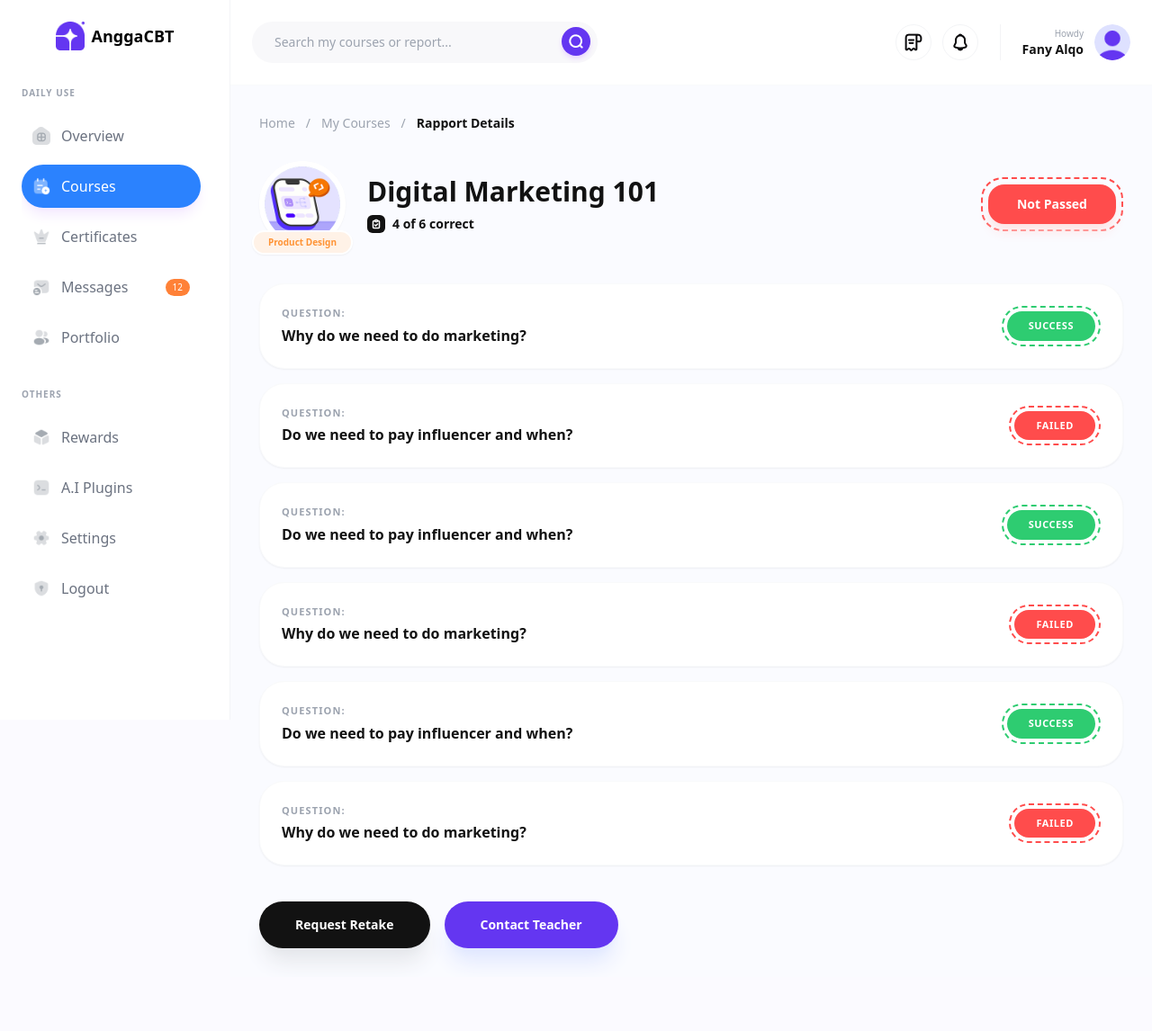
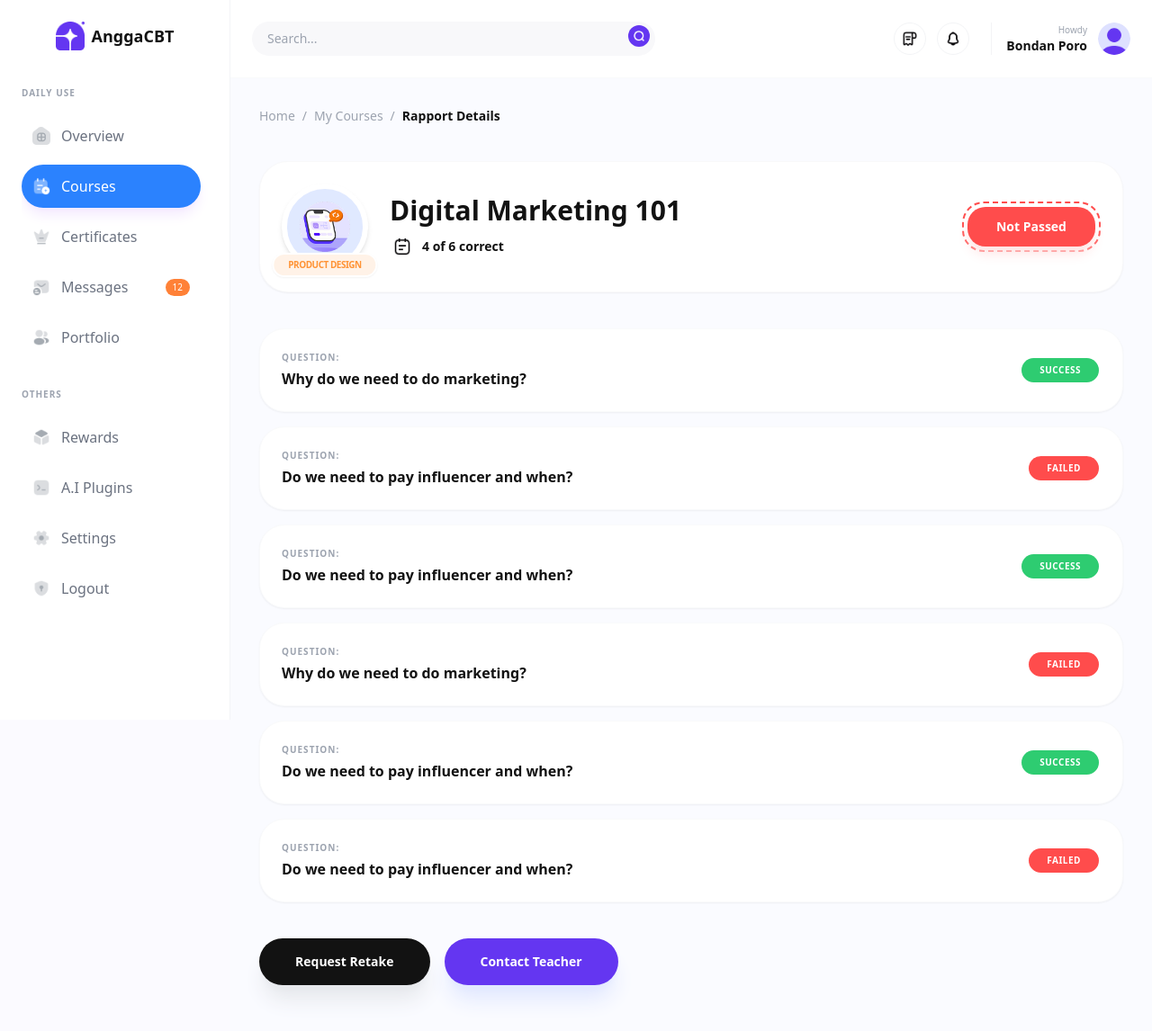
Before and after one commit to Liliang10/Web-AnggaCBT, a website: page raportDetail.html in a window 1280 px wide. Shown: the whole page at 90% size. Before the commit the page ends 1086 px from the top, so only its background shows below. Drawn offline with nearby package versions, Linux system fonts and the light colour scheme.

Commit message:
Update raportDetail.html

```diff
--- a/raportDetail.html
+++ b/raportDetail.html
@@ -4,15 +4,25 @@
     <meta charset="UTF-8">
     <meta name="viewport" content="width=device-width, initial-scale=1.0">
     <script src="https://cdn.tailwindcss.com"></script>
-    <title>Raport Detail</title>
+    <script defer src="https://unpkg.com/alpinejs@3.x.x/dist/cdn.min.js"></script>
+    <title>Raport Detail - AnggaCBT</title>
 </head>
-<body class="bg-[#FBFAFF] font-sans antialiased">
+<body class="bg-[#FBFAFF] font-sans antialiased text-[#121212]" x-data="{ isOpen: false }">
 
     <div class="flex min-h-screen">
-        <aside class="w-64 bg-white border-r border-gray-100 flex flex-col p-6 sticky top-0 h-screen">
-            <div class="flex items-center justify-center gap-2 font-bold text-lg mb-10">
-                <img src="images/logo.png" alt="logo" class="w-8">
-                <p>AnggaCBT</p>
+        <aside
+            x-cloak
+            :class="isOpen ? 'translate-x-0' : '-translate-x-full'"
+            class="fixed inset-y-0 left-0 z-50 w-64 bg-white border-r border-gray-100 flex flex-col p-6 transition-transform duration-300 md:translate-x-0 md:relative md:sticky md:top-0 md:h-screen">
+
+            <div class="flex items-center justify-between md:justify-center gap-2 font-bold text-lg mb-10">
+                <div class="flex items-center gap-2">
+                    <img src="images/logo.png" alt="logo" class="w-8">
+                    <p>AnggaCBT</p>
+                </div>
+                <button @click="isOpen = false" class="md:hidden text-gray-400">
+                    <svg class="w-6 h-6" fill="none" stroke="currentColor" viewBox="0 0 24 24"><path stroke-linecap="round" stroke-linejoin="round" stroke-width="2" d="M6 18L18 6M6 6l12 12"></path></svg>
+                </button>
             </div>
 
             <div class="flex flex-col gap-8 overflow-y-auto flex-1 custom-scrollbar pr-2">
@@ -30,7 +40,7 @@
                             </a>
                         </li>
                         <li>
-                            <a href="#" class="flex items-center gap-3 p-3 text-gray-500 hover:text-[#6436F1] font-medium">
+                            <a href="#" class="flex items-center gap-3 p-3 text-gray-500 hover:text-[#6436F1] font-medium transition-all">
                                 <img src="images/certificates.png" alt="" class="w-5"> Certificates
                             </a>
                         </li>
@@ -43,7 +53,7 @@
                             </a>
                         </li>
                         <li>
-                            <a href="#" class="flex items-center gap-3 p-3 text-gray-500 hover:text-[#6436F1] font-medium">
+                            <a href="#" class="flex items-center gap-3 p-3 text-gray-500 hover:text-[#6436F1] font-medium transition-all">
                                 <img src="images/portfolio.png" alt="" class="w-5"> Portfolio
                             </a>
                         </li>
@@ -62,147 +72,178 @@
             </div>
         </aside>
 
-        <main class="flex-1 flex flex-col bg-[#FAFBFF]">
-            <header class="bg-white p-6 flex items-center justify-between border-b border-gray-50">
-                <div class="relative w-96">
-                    <input type="text" placeholder="Search my courses or report..." class="w-full bg-[#F8F8FA] rounded-full py-3 px-6 outline-none text-sm border border-transparent focus:border-gray-200">
-                    <button class="absolute right-2 top-1.5 bg-[#6436F1] p-2 rounded-full shadow-md shadow-purple-200">
-                        <img src="images/search.png" alt="search" class="w-4 h-4">
+        <div x-show="isOpen" @click="isOpen = false" class="fixed inset-0 bg-black/50 z-40 md:hidden" x-transition.opacity></div>
+
+        <main class="flex-1 flex flex-col min-w-0 bg-[#FAFBFF]">
+            <header class="bg-white p-4 md:p-6 flex items-center justify-between border-b border-gray-50 gap-2 md:gap-4">
+                <div class="flex items-center gap-2 md:gap-4 flex-1">
+                    <button @click="isOpen = true" class="md:hidden p-2 bg-gray-50 rounded-lg shrink-0">
+                        <svg class="w-6 h-6 text-gray-600" fill="none" stroke="currentColor" viewBox="0 0 24 24">
+                            <path stroke-linecap="round" stroke-linejoin="round" stroke-width="2" d="M4 6h16M4 12h16m-7 6h7"></path>
+                        </svg>
                     </button>
+
+                    <div class="relative w-full max-w-[160px] sm:max-w-xs md:max-w-sm lg:max-w-md">
+                        <input type="text" placeholder="Search..."
+                            class="w-full bg-[#F8F8FA] rounded-full py-2 pl-4 pr-10 outline-none text-xs sm:text-sm border border-transparent focus:border-gray-200">
+                        <button class="absolute right-1.5 top-1 bg-[#6436F1] p-1.5 rounded-full">
+                            <img src="images/search.png" alt="search" class="w-3 h-3">
+                        </button>
+                    </div>
                 </div>
 
-                <div class="flex items-center gap-6">
-                    <div class="flex gap-3">
-                        <button class="w-10 h-10 flex items-center justify-center border border-gray-100 rounded-full hover:bg-gray-50"><img src="images/receipt.png" class="w-5"></button>
-                        <button class="w-10 h-10 flex items-center justify-center border border-gray-100 rounded-full hover:bg-gray-50"><img src="images/notification.png" class="w-5"></button>
+                <div class="flex items-center gap-2 md:gap-6 shrink-0">
+                    <div class="flex gap-1 md:gap-3">
+                        <button class="w-8 h-8 md:w-9 md:h-9 flex items-center justify-center border border-gray-100 rounded-full hover:bg-gray-50">
+                            <img src="images/receipt.png" class="w-3.5 md:w-4">
+                        </button>
+                        <button class="w-8 h-8 md:w-9 md:h-9 flex items-center justify-center border border-gray-100 rounded-full hover:bg-gray-50">
+                            <img src="images/notification.png" class="w-3.5 md:w-4">
+                        </button>
                     </div>
-                    <div class="flex items-center gap-3 border-l pl-6 border-gray-100">
+
+                    <div class="flex items-center gap-2 md:gap-3 border-l pl-2 md:pl-4 border-gray-100">
                         <div class="text-right">
-                            <p class="text-[10px] text-gray-400">Howdy</p>
-                            <p class="text-sm font-bold text-[#121212]">Fany Alqo</p>
+                            <p class="text-[10px] text-gray-400 hidden sm:block">Howdy</p>
+                            <p class="text-[11px] sm:text-sm font-bold leading-tight">Bondan Poro</p>
                         </div>
-                        <img src="images/profile_picture.png" alt="profile" class="w-10 h-10 rounded-full object-cover">
+                        <img src="images/profile_picture.png" alt="profile" class="w-8 h-8 md:w-9 md:h-9 rounded-full object-cover">
                     </div>
                 </div>
             </header>
 
-            <section class="p-8 max-w-5xl">
-                <nav class="flex items-center gap-3 text-sm text-gray-400 mb-8">
-                    <a href="#" class="hover:text-[#6436F1] transition-colors">Home</a>
+            <section class="p-4 md:p-8 max-w-5xl w-full mx-auto">
+                <nav class="flex items-center gap-2 text-[11px] md:text-sm text-gray-400 mb-6 md:mb-8 overflow-x-auto whitespace-nowrap pb-2">
+                    <a href="#" class="hover:text-[#6436F1]">Home</a>
                     <span>/</span>
-                    <a href="courses.html" class="hover:text-[#6436F1] transition-colors">My Courses</a>
+                    <a href="courses.html" class="hover:text-[#6436F1]">My Courses</a>
                     <span>/</span>
                     <span class="text-[#121212] font-semibold">Rapport Details</span>
                 </nav>
 
-                <div class="flex items-center justify-between mb-10">
-                    <div class="flex items-center gap-6">
+                <div class="flex flex-col md:flex-row md:items-center justify-between gap-6 mb-8 md:mb-10 bg-white p-6 rounded-[32px] border border-gray-100/50 shadow-sm">
+                    <div class="flex flex-col sm:flex-row items-center gap-6">
                         <div class="relative">
-                            <div class="w-24 h-24 bg-[#E0E9FF] rounded-full flex items-center justify-center overflow-hidden border-[6px] border-white shadow-sm">
-                                <img src="images/BigWebDevelopment.png" alt="Digital Marketing">
+                            <div class="w-20 h-20 md:w-24 md:h-24 bg-[#E0E9FF] rounded-full flex items-center justify-center overflow-hidden border-[6px] border-white shadow-md">
+                                <img src="images/BigWebDevelopment.png" alt="Icon" class="w-12 md:w-14">
                             </div>
-                            <div class="absolute -bottom-2 left-1/2 -translate-x-1/2 bg-[#FFF2E7] text-[#FF9335] text-[10px] font-bold px-4 py-1 rounded-full border-2 border-white shadow-sm whitespace-nowrap">
+                            <div class="absolute -bottom-2 left-1/2 -translate-x-1/2 bg-[#FFF2E7] text-[#FF9335] text-[10px] font-bold px-4 py-1 rounded-full border-2 border-white shadow-sm whitespace-nowrap uppercase tracking-tighter">
                                 Product Design
                             </div>
                         </div>
 
-                        <div>
-                            <h1 class="text-3xl font-extrabold text-[#121212] mb-2">Digital Marketing 101</h1>
-                            <div class="flex items-center gap-2 text-sm text-[#121212] font-bold">
-                                <div class="bg-[#121212] rounded-md p-1">
-                                    <svg class="w-3 h-3 text-white" fill="none" stroke="currentColor" viewBox="0 0 24 24"><path stroke-linecap="round" stroke-linejoin="round" stroke-width="3" d="M9 5H7a2 2 0 00-2 2v12a2 2 0 002 2h10a2 2 0 002-2V7a2 2 0 00-2-2h-2M9 5a2 2 0 002 2h2a2 2 0 002-2M9 5a2 2 0 012-2h2a2 2 0 012 2m-6 9l2 2 4-4"></path></svg>
+                        <div class="text-center sm:text-left">
+                            <h1 class="text-2xl md:text-3xl font-extrabold text-[#121212] mb-2 leading-tight">Digital Marketing 101</h1>
+                            <div class="flex items-center justify-center sm:justify-start gap-2 text-sm text-[#121212] font-bold">
+                                <div class="bg-white rounded-md p-1">
+                                    <img src="images/note-text.png" class="w-5 h-5 text-white" fill="none" stroke="currentColor" viewBox="0 0 24 24"><path stroke-linecap="round" stroke-linejoin="round" stroke-width="3" d="M5 13l4 4L19 7"></path></img>
                                 </div>
                                 4 of 6 correct
                             </div>
                         </div>
                     </div>
 
-                    <div class="border-2 border-dashed border-[#FF4C4C] rounded-[24px] p-1.5">
-                        <div class="bg-[#FF4C4C] text-white px-8 py-3 rounded-[18px] font-bold text-sm shadow-lg shadow-red-100">
-                            Not Passed
+                    <div class="flex justify-center">
+                        <div class="border-2 border-dashed border-[#FF4C4C] rounded-[24px] p-1">
+                            <div class="bg-[#FF4C4C] text-white px-8 py-3 rounded-[20px] font-bold text-sm shadow-lg shadow-red-100">
+                                Not Passed
+                            </div>
                         </div>
                     </div>
                 </div>
 
                 <div class="grid gap-4 mb-10">
-                    <div class="bg-white p-6 rounded-[28px] border border-gray-50 flex justify-between items-center shadow-sm hover:ring-2 hover:ring-gray-100 transition-all">
-                        <div>
-                            <p class="text-[11px] font-bold text-gray-400 uppercase tracking-widest mb-1">Question:</p>
-                            <p class="text-base font-bold text-[#121212]">Why do we need to do marketing?</p>
+                    <div class="bg-white p-5 md:p-6 rounded-[28px] border border-gray-50 flex flex-col sm:flex-row sm:justify-between sm:items-center gap-4 shadow-sm hover:shadow-md transition-all">
+                        <div class="min-w-0">
+                            <p class="text-[10px] font-bold text-gray-400 uppercase tracking-widest mb-1">Question:</p>
+                            <p class="text-sm md:text-base font-bold text-[#121212] truncate sm:whitespace-normal">Why do we need to do marketing?</p>
                         </div>
-                        <div class="border-2 border-dashed border-[#2ECC71] p-1 rounded-full">
-                            <div class="bg-[#2ECC71] text-white px-6 py-2 rounded-full text-[11px] font-bold uppercase tracking-wider">
-                                Success
+                        <div class="flex-shrink-0 self-start sm:self-center">
+                            <div class="border-[#2ECC71] p-0.5 rounded-full">
+                                <div class="bg-[#2ECC71] text-white px-5 py-1.5 rounded-full text-[10px] font-bold uppercase tracking-wider">
+                                    Success
+                                </div>
                             </div>
                         </div>
                     </div>
 
-                    <div class="bg-white p-6 rounded-[28px] border border-gray-50 flex justify-between items-center shadow-sm">
-                        <div>
-                            <p class="text-[11px] font-bold text-gray-400 uppercase tracking-widest mb-1">Question:</p>
-                            <p class="text-base font-bold text-[#121212]">Do we need to pay influencer and when?</p>
+                    <div class="bg-white p-5 md:p-6 rounded-[28px] border border-gray-50 flex flex-col sm:flex-row sm:justify-between sm:items-center gap-4 shadow-sm">
+                        <div class="min-w-0">
+                            <p class="text-[10px] font-bold text-gray-400 uppercase tracking-widest mb-1">Question:</p>
+                            <p class="text-sm md:text-base font-bold text-[#121212] truncate sm:whitespace-normal">Do we need to pay influencer and when?</p>
                         </div>
-                        <div class="border-2 border-dashed border-[#FF4C4C] p-1 rounded-full">
-                            <div class="bg-[#FF4C4C] text-white px-6 py-2 rounded-full text-[11px] font-bold uppercase tracking-wider">
-                                Failed
+                        <div class="flex-shrink-0 self-start sm:self-center">
+                            <div class="border-[#FF4C4C] p-0.5 rounded-full">
+                                <div class="bg-[#FF4C4C] text-white px-5 py-1.5 rounded-full text-[10px] font-bold uppercase tracking-wider">
+                                    Failed
+                                </div>
                             </div>
                         </div>
                     </div>
 
-                    <div class="bg-white p-6 rounded-[28px] border border-gray-50 flex justify-between items-center shadow-sm">
-                        <div>
-                            <p class="text-[11px] font-bold text-gray-400 uppercase tracking-widest mb-1">Question:</p>
-                            <p class="text-base font-bold text-[#121212]">Do we need to pay influencer and when?</p>
+                    <div class="bg-white p-5 md:p-6 rounded-[28px] border border-gray-50 flex flex-col sm:flex-row sm:justify-between sm:items-center gap-4 shadow-sm hover:shadow-md transition-all">
+                        <div class="min-w-0">
+                            <p class="text-[10px] font-bold text-gray-400 uppercase tracking-widest mb-1">Question:</p>
+                            <p class="text-sm md:text-base font-bold text-[#121212] truncate sm:whitespace-normal">Do we need to pay influencer and when?</p>
                         </div>
-                        <div class="border-2 border-dashed border-[#2ECC71] p-1 rounded-full">
-                            <div class="bg-[#2ECC71] text-white px-6 py-2 rounded-full text-[11px] font-bold uppercase tracking-wider">
-                                Success
+                        <div class="flex-shrink-0 self-start sm:self-center">
+                            <div class="border-[#2ECC71] p-0.5 rounded-full">
+                                <div class="bg-[#2ECC71] text-white px-5 py-1.5 rounded-full text-[10px] font-bold uppercase tracking-wider">
+                                    Success
+                                </div>
                             </div>
                         </div>
                     </div>
 
-                    <div class="bg-white p-6 rounded-[28px] border border-gray-50 flex justify-between items-center shadow-sm hover:ring-2 hover:ring-gray-100 transition-all">
-                        <div>
-                            <p class="text-[11px] font-bold text-gray-400 uppercase tracking-widest mb-1">Question:</p>
-                            <p class="text-base font-bold text-[#121212]">Why do we need to do marketing?</p>
+                    <div class="bg-white p-5 md:p-6 rounded-[28px] border border-gray-50 flex flex-col sm:flex-row sm:justify-between sm:items-center gap-4 shadow-sm">
+                        <div class="min-w-0">
+                            <p class="text-[10px] font-bold text-gray-400 uppercase tracking-widest mb-1">Question:</p>
+                            <p class="text-sm md:text-base font-bold text-[#121212] truncate sm:whitespace-normal">Why do we need to do marketing?</p>
                         </div>
-                        <div class="border-2 border-dashed border-[#FF4C4C] p-1 rounded-full">
-                            <div class="bg-[#FF4C4C] text-white px-6 py-2 rounded-full text-[11px] font-bold uppercase tracking-wider">
-                                Failed
+                        <div class="flex-shrink-0 self-start sm:self-center">
+                            <div class="border-[#FF4C4C] p-0.5 rounded-full">
+                                <div class="bg-[#FF4C4C] text-white px-5 py-1.5 rounded-full text-[10px] font-bold uppercase tracking-wider">
+                                    Failed
+                                </div>
                             </div>
                         </div>
                     </div>
 
-                    <div class="bg-white p-6 rounded-[28px] border border-gray-50 flex justify-between items-center shadow-sm">
-                        <div>
-                            <p class="text-[11px] font-bold text-gray-400 uppercase tracking-widest mb-1">Question:</p>
-                            <p class="text-base font-bold text-[#121212]">Do we need to pay influencer and when?</p>
+                    <div class="bg-white p-5 md:p-6 rounded-[28px] border border-gray-50 flex flex-col sm:flex-row sm:justify-between sm:items-center gap-4 shadow-sm hover:shadow-md transition-all">
+                        <div class="min-w-0">
+                            <p class="text-[10px] font-bold text-gray-400 uppercase tracking-widest mb-1">Question:</p>
+                            <p class="text-sm md:text-base font-bold text-[#121212] truncate sm:whitespace-normal">Do we need to pay influencer and when?</p>
                         </div>
-                        <div class="border-2 border-dashed border-[#2ECC71] p-1 rounded-full">
-                            <div class="bg-[#2ECC71] text-white px-6 py-2 rounded-full text-[11px] font-bold uppercase tracking-wider">
-                                Success
+                        <div class="flex-shrink-0 self-start sm:self-center">
+                            <div class="border-[#2ECC71] p-0.5 rounded-full">
+                                <div class="bg-[#2ECC71] text-white px-5 py-1.5 rounded-full text-[10px] font-bold uppercase tracking-wider">
+                                    Success
+                                </div>
                             </div>
                         </div>
                     </div>
 
-                    <div class="bg-white p-6 rounded-[28px] border border-gray-50 flex justify-between items-center shadow-sm hover:ring-2 hover:ring-gray-100 transition-all">
-                        <div>
-                            <p class="text-[11px] font-bold text-gray-400 uppercase tracking-widest mb-1">Question:</p>
-                            <p class="text-base font-bold text-[#121212]">Why do we need to do marketing?</p>
+                    <div class="bg-white p-5 md:p-6 rounded-[28px] border border-gray-50 flex flex-col sm:flex-row sm:justify-between sm:items-center gap-4 shadow-sm">
+                        <div class="min-w-0">
+                            <p class="text-[10px] font-bold text-gray-400 uppercase tracking-widest mb-1">Question:</p>
+                            <p class="text-sm md:text-base font-bold text-[#121212] truncate sm:whitespace-normal">Do we need to pay influencer and when?</p>
                         </div>
-                        <div class="border-2 border-dashed border-[#FF4C4C] p-1 rounded-full">
-                            <div class="bg-[#FF4C4C] text-white px-6 py-2 rounded-full text-[11px] font-bold uppercase tracking-wider">
-                                Failed
+                        <div class="flex-shrink-0 self-start sm:self-center">
+                            <div class="border-[#FF4C4C] p-0.5 rounded-full">
+                                <div class="bg-[#FF4C4C] text-white px-5 py-1.5 rounded-full text-[10px] font-bold uppercase tracking-wider">
+                                    Failed
+                                </div>
                             </div>
                         </div>
                     </div>
+
                 </div>
 
-                <div class="flex items-center gap-4">
-                    <button class="bg-[#121212] text-white px-10 py-4 rounded-full font-bold text-sm shadow-xl shadow-gray-200 hover:scale-105 transition-all">
+                <div class="flex flex-col sm:flex-row items-center gap-4 pb-12">
+                    <button class="w-full sm:w-auto bg-[#121212] text-white px-10 py-4 rounded-full font-bold text-sm shadow-xl shadow-gray-200 hover:scale-[1.02] transition-all active:scale-95">
                         Request Retake
                     </button>
-                    <button class="bg-[#6436F1] text-white px-10 py-4 rounded-full font-bold text-sm shadow-xl shadow-indigo-100 hover:scale-105 transition-all">
+                    <button class="w-full sm:w-auto bg-[#6436F1] text-white px-10 py-4 rounded-full font-bold text-sm shadow-xl shadow-indigo-100 hover:scale-[1.02] transition-all active:scale-95">
                         Contact Teacher
                     </button>
                 </div>
@@ -211,24 +252,25 @@
     </div>
 
     <style>
-        ::-webkit-scrollbar {
-            width: 6px;
+        [x-cloak] {
+            display: none !important;
         }
 
+        ::-webkit-scrollbar {
+            width: 5px; height: 5px;
+        }
         ::-webkit-scrollbar-track {
             background: transparent;
         }
-
         ::-webkit-scrollbar-thumb {
-            background: #E2E8F0;
-            border-radius: 10px;
+            background: #E2E8F0; border-radius: 10px;
         }
-
         ::-webkit-scrollbar-thumb:hover {
             background: #6436F1;
         }
+
         .custom-scrollbar::-webkit-scrollbar {
-            width: 4px;
+            width: 3px;
         }
     </style>
 </body>
```
